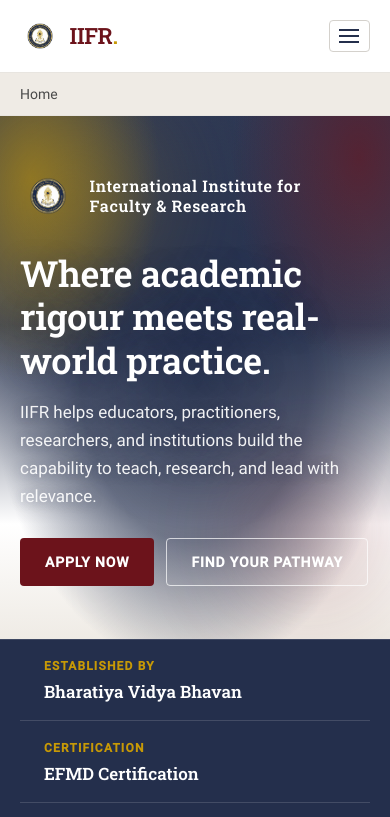
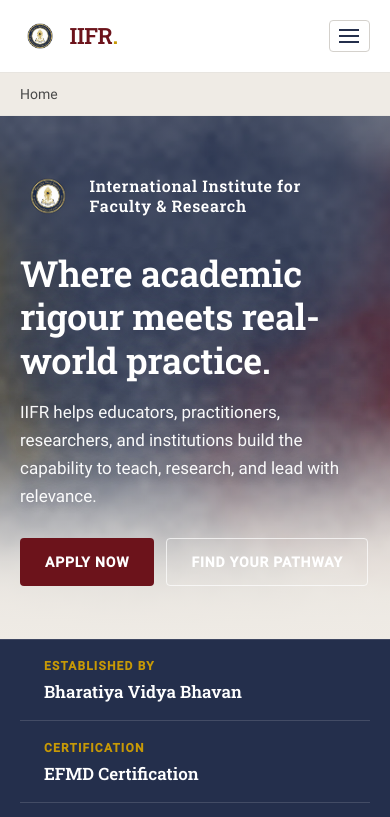
Before and after one commit to thehawkeye/iifr-global, an Astro site: page /contemporary in a window 390 px wide. Shown: the top 817 px of the page. Built offline with nearby package versions, Linux system fonts and the light colour scheme; Astro itself is replaced by a stand-in of ours.

Commit message:
fix(home hero): wire real watercolor raster via <picture>/<img>
Replaces the radial-gradient wash + three .cp-hero__bloom discs in
Hero.astro with the real raster watercolor asset produced by the
parent task (public/assets/images/contemporary/home-watercolor-hero.webp).

Changes:
- <picture><img src=...home-watercolor-hero.webp> with object-fit:cover
  and a 60% 40% focal point so the navy text-safe centre of the
  painting stays behind the copy at desktop widths.
- Single restrained linear overlay (navy top → transparent → ivory at
  the bottom) replaces the multi-radial wash, keeping white copy
  readable without hiding the painting. Mobile gets a slightly heavier
  top darkening for narrow-viewport crops.
- All .cp-hero__bloom markup + CSS removed (no more blur discs).
- crest, title, lead, CTAs, TrustStrip, and the bottom ivory transition
  are preserved; reduced-motion guard documented for future motion creep.
- New regression test tests/home-hero-watercolor.test.mjs (node:test)
  fails if the asset reference is dropped or .cp-hero__bloom artwork
  is reintroduced into Hero.astro.

Asset shipped by parent t_3ba93ed3 (36,948 B WebP + 2,414,334 B PNG
source). Build + all 8 tests (5 existing + 3 new) green.

```diff
--- a/src/contemporary/components/Hero.astro
+++ b/src/contemporary/components/Hero.astro
@@ -4,9 +4,12 @@
  *
  * Murali spec (L1, t_dadf4467, 2026-08-06, refined 22:48 IST):
  *   - Watercolor hero — artistic, NOT the building photograph.
- *     Layered radial gradients in the navy / maroon / gold palette +
- *     three blurred "bloom" discs that suggest wet pigment bleeding
- *     into paper. Clear gradient fade to ivory at the bottom.
+ *     Real raster watercolour asset (home-watercolor-hero.webp) sits
+ *     behind the copy with object-fit:cover so it scales without
+ *     distortion across viewports. A restrained solid/linear overlay
+ *     above the art keeps text readable without hiding the painting.
+ *     Clear fade to ivory at the bottom so the hero lands visually
+ *     into the rest of the page.
  *   - IIFR emblem + full institute name as a quiet crest above the title.
  *   - TrustStrip moved to a separate <TrustStrip /> component below
  *     (matches iifr.global's navy band with label/value pairs).
@@ -39,13 +42,29 @@ const { title, lead, primary, secondary } = Astro.props as Props;
 // for callers that opt in later (e.g. the ECP detail page), but the home
 // hero does not render it.
 void programmes;
+
+// Real raster watercolour hero. Focal point sits slightly right-of-centre
+// (60% / 40%) so the navy text-safe field of the painting stays behind the
+// copy while the maroon bloom on the right remains visible at wide widths.
+const WATERCOLOR_SRC = "/assets/images/contemporary/home-watercolor-hero.webp";
+const WATERCOLOR_WIDTH = 2400;
+const WATERCOLOR_HEIGHT = 1125;
 ---
 
 <section class="cp-hero" aria-labelledby="cp-hero-title">
-  <div class="cp-hero__wash" aria-hidden="true"></div>
-  <div class="cp-hero__bloom cp-hero__bloom--gold" aria-hidden="true"></div>
-  <div class="cp-hero__bloom cp-hero__bloom--maroon" aria-hidden="true"></div>
-  <div class="cp-hero__bloom cp-hero__bloom--ink" aria-hidden="true"></div>
+  <picture class="cp-hero__art" aria-hidden="true">
+    <img
+      class="cp-hero__art-img"
+      src={WATERCOLOR_SRC}
+      alt=""
+      width={WATERCOLOR_WIDTH}
+      height={WATERCOLOR_HEIGHT}
+      decoding="async"
+      loading="eager"
+      fetchpriority="high"
+    />
+  </picture>
+  <div class="cp-hero__overlay" aria-hidden="true"></div>
 
   <div class="cp-container cp-container--wide cp-hero__inner">
     <div class="cp-hero__copy">
@@ -82,20 +101,18 @@ void programmes;
 
 <style>
   /*
-   * Watercolor hero: layered radial gradients in the brand palette +
-   * three blurred "bloom" discs (gold, maroon, ink) suggesting wet
-   * pigment bleeding into paper. The bottom fades to ivory so the
-   * hero lands visually into the rest of the page.
+   * Watercolor hero: real raster watercolour (home-watercolor-hero.webp)
+   * sits behind a restrained navy→ivory overlay. The overlay is mostly
+   * transparent so the painting is fully visible — it only darkens the
+   * top half enough for white copy to read and then fades to ivory at
+   * the bottom so the hero lands visually into the rest of the page.
    */
   /*
    * Z-index scheme (FIX 2026-08-07, Murali: "no watercolor hero on home"):
-   *   .cp-hero         — no opaque background (was `var(--cp-color-ivory)`,
-   *                      which was painting OVER the art layer and hiding
-   *                      the watercolor). The wash supplies the bottom
-   *                      fade to ivory instead.
-   *   .cp-hero__wash   — z-index 0; art layer
-   *   .cp-hero__bloom* — z-index 1; on top of wash, but below copy
-   *   .cp-hero__inner  — z-index 2; copy + CTAs read on top of art
+   *   .cp-hero         — no opaque background; art supplies the colour.
+   *   .cp-hero__art    — z-index 0; the raster watercolour layer.
+   *   .cp-hero__overlay— z-index 1; readable-text overlay, fades to ivory.
+   *   .cp-hero__inner  — z-index 2; copy + CTAs read on top of art.
    * No `isolation: isolate` — we want everything in normal flow.
    */
   .cp-hero {
@@ -106,75 +123,38 @@ void programmes;
     align-items: center;
     color: #ffffff;
     padding: clamp(3rem, 2rem + 4vw, 5rem) 0;
+    background: var(--cp-color-ivory);
   }
 
-  .cp-hero__wash {
+  .cp-hero__art {
     position: absolute;
     inset: 0;
     z-index: 0;
+    margin: 0;
+    pointer-events: none;
+  }
+
+  .cp-hero__art-img {
+    width: 100%;
+    height: 100%;
+    display: block;
+    object-fit: cover;
+    object-position: 60% 40%;
+  }
+
+  .cp-hero__overlay {
+    position: absolute;
+    inset: 0;
+    z-index: 1;
     background:
-      radial-gradient(
-        ellipse 55% 65% at 8% 12%,
-        rgba(199, 153, 6, 0.55) 0%,
-        rgba(199, 153, 6, 0) 60%
-      ),
-      radial-gradient(
-        ellipse 50% 60% at 92% 8%,
-        rgba(108, 19, 27, 0.60) 0%,
-        rgba(108, 19, 27, 0) 65%
-      ),
-      radial-gradient(
-        ellipse 65% 70% at 50% 50%,
-        rgba(36, 47, 76, 0.85) 0%,
-        rgba(36, 47, 76, 0.65) 45%,
-        rgba(36, 47, 76, 0) 80%
-      ),
       linear-gradient(
         180deg,
-        rgba(36, 47, 76, 0.95) 0%,
-        rgba(36, 47, 76, 0.90) 40%,
-        rgba(239, 235, 229, 0) 78%,
+        rgba(36, 47, 76, 0.45) 0%,
+        rgba(36, 47, 76, 0.30) 35%,
+        rgba(36, 47, 76, 0) 60%,
         var(--cp-color-ivory) 100%
       );
-  }
-
-  .cp-hero__bloom {
-    position: absolute;
-    border-radius: 50%;
-    filter: blur(56px);
-    opacity: 0.75;
     pointer-events: none;
-    z-index: 1;
-  }
-
-  .cp-hero__bloom--gold {
-    width: 42%;
-    aspect-ratio: 1;
-    left: 2%;
-    top: 4%;
-    background: radial-gradient(circle at 30% 30%,
-      rgba(199, 153, 6, 0.85) 0%,
-      rgba(199, 153, 6, 0) 70%);
-  }
-
-  .cp-hero__bloom--maroon {
-    width: 38%;
-    aspect-ratio: 1;
-    right: 4%;
-    bottom: 8%;
-    background: radial-gradient(circle at 60% 60%,
-      rgba(108, 19, 27, 0.80) 0%,
-      rgba(108, 19, 27, 0) 70%);
-  }
-
-  .cp-hero__bloom--ink {
-    width: 32%;
-    aspect-ratio: 1;
-    left: 36%;
-    top: 40%;
-    background: radial-gradient(circle at 50% 50%,
-      rgba(36, 47, 76, 0.70) 0%,
-      rgba(36, 47, 76, 0) 70%);
   }
 
   .cp-hero__inner {
@@ -230,7 +210,7 @@ void programmes;
   .cp-hero__lead {
     font-size: 1.0625rem;
     line-height: 1.65;
-    color: rgba(255, 255, 255, 0.92);
+    color: rgba(255, 255, 255, 0.96);
     max-width: 58ch;
     margin: 0 0 1.75rem;
     text-shadow: 0 1px 12px rgba(36, 47, 76, 0.35);
@@ -253,9 +233,39 @@ void programmes;
     color: var(--cp-color-navy);
   }
 
+  /*
+   * Mobile gets a slightly heavier top darkening because small viewports
+   * crop the painting tighter and the navy text-safe centre may not be
+   * fully behind the copy at narrow widths.
+   */
+  @media (max-width: 767.98px) {
+    .cp-hero__art-img {
+      object-position: 50% 35%;
+    }
+
+    .cp-hero__overlay {
+      background:
+        linear-gradient(
+          180deg,
+          rgba(36, 47, 76, 0.58) 0%,
+          rgba(36, 47, 76, 0.40) 30%,
+          rgba(36, 47, 76, 0.05) 55%,
+          var(--cp-color-ivory) 100%
+        );
+    }
+  }
+
+  /*
+   * Reduced motion: keep the art and overlay static — the original
+   * animated bloom discs are gone, so this block is here to document
+   * intent and to guard against any future motion creep on the hero.
+   */
   @media (prefers-reduced-motion: reduce) {
-    .cp-hero__bloom {
-      filter: blur(32px);
+    .cp-hero__art,
+    .cp-hero__art-img,
+    .cp-hero__overlay {
+      animation: none;
+      transition: none;
     }
   }
 </style>
```
Also changed, not shown: tests/home-hero-watercolor.test.mjs (added, +83 -0 lines), public/assets/images/contemporary/home-watercolor-hero.webp (added), 1 other file.
